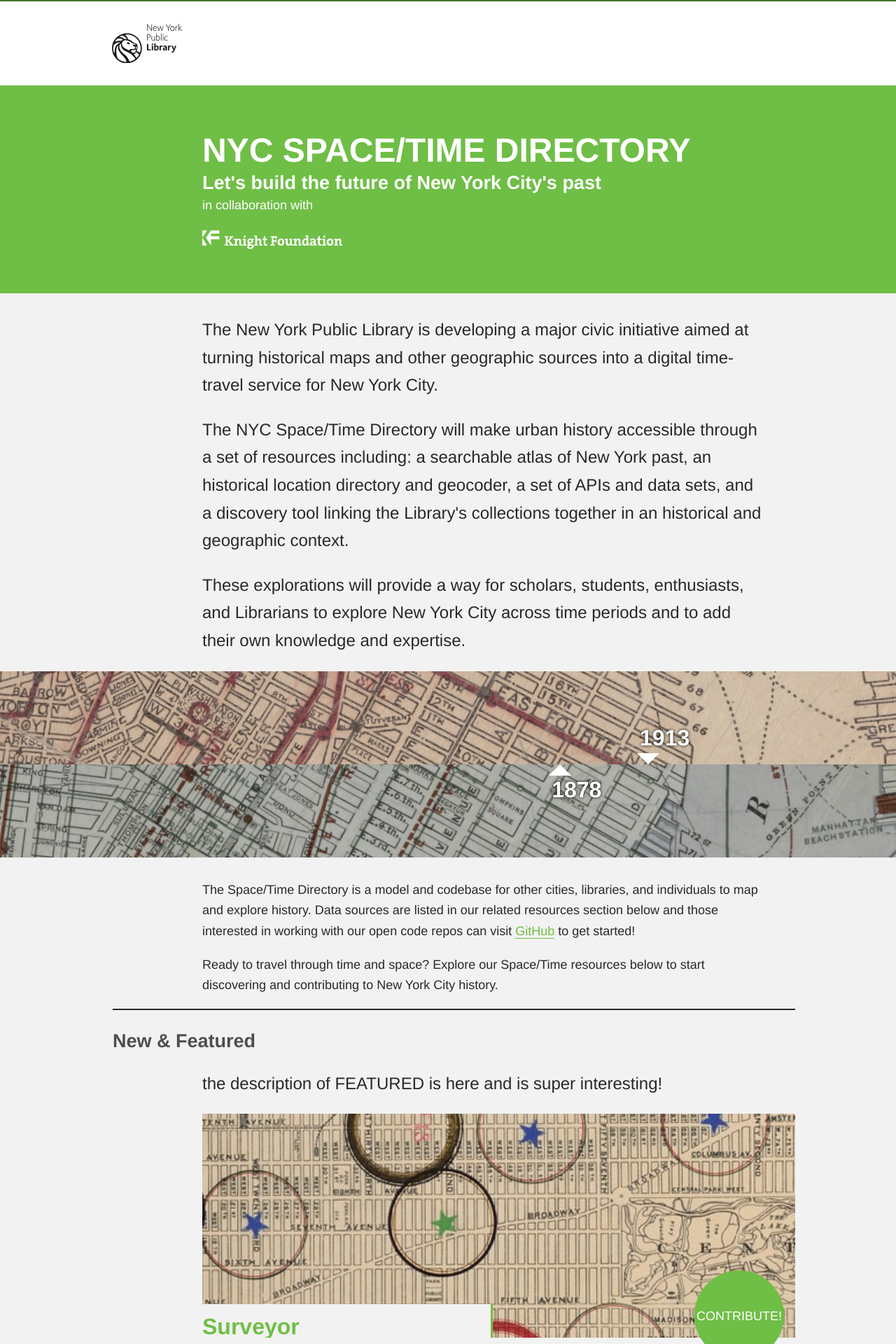
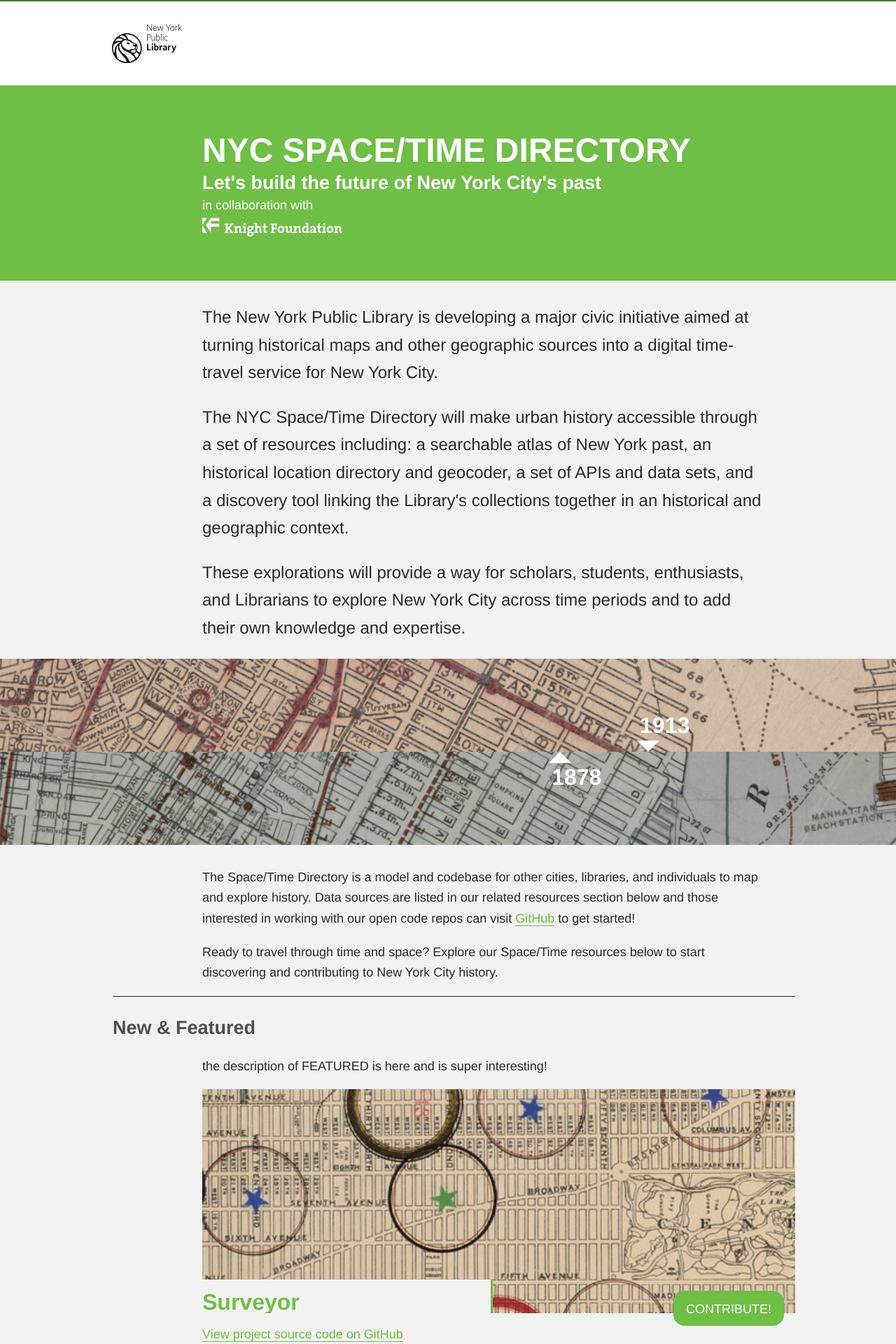
Before and after one commit to nypl-spacetime/nypl-spacetime.github.io, a Jekyll site: the page built from index.html, in a window 1280 px wide. Shown: the top 1920 px of the page at 70% size. Built offline with Jekyll 4.4.1, drawn with Linux system fonts in a browser that asks for light colours; some web fonts are replaced.

Commit message:
:space_invader: cta changes

```diff
--- a/_includes/header.html
+++ b/_includes/header.html
@@ -7,7 +7,6 @@
   <div class="content">
     <h1>NYC Space/Time Directory</h1>
     <h2>Let's build the future of New York City's past</h2>
-    <p>in collaboration with</p>
-    <p><a class="noborder" href="http://www.knightfoundation.org/"><img src="{{ site.baseurl }}/images/knight-logo.svg" class="knightlogo" /></a></p>
+    <p>in collaboration with<br /><a class="noborder" href="http://www.knightfoundation.org/"><img src="{{ site.baseurl }}/images/knight-logo.svg" class="knightlogo" /></a></p>
   </div>
 </div>
--- a/_includes/project-list.html
+++ b/_includes/project-list.html
@@ -6,7 +6,7 @@
 
 <h2 class="project-type">{{ the_category.title }}</h2>
 
-<p class="minor-headline">{{ the_category.description }}</p>
+<p>{{ the_category.description }}</p>
 
 <ul class="projects">
 {% for project in the_category.projects %}
--- a/css/main.scss
+++ b/css/main.scss
@@ -274,6 +274,10 @@
     margin: 0;
     color: white;
   }
+
+  h2 {
+    font-family: $mainfont;
+  }
 }
 
 .knightlogo {
@@ -341,7 +345,6 @@
     color: #fff;
     width: 5rem;
     text-align: center;
-    @include vendor-prefix('text-shadow', 0 0 4px #000);
 
     @media screen and (max-width: $mobilebreakpoint) {
       display: none;
@@ -429,7 +432,7 @@
 }
 
 h2.project-type {
-  border-top: 2px solid $textcolor;
+  border-top: 1px solid $textcolor;
   padding-top: 1em;
   font-family: $mainfont;
 }
@@ -444,6 +447,31 @@
 .projects li {
   width: 32%;
   box-sizing: border-box;
+}
+
+.cta {
+  position: absolute;
+  display: block;
+  background-color: $linkcolor;
+  border-radius: 1rem;
+  border: 2px solid $linkcolor;
+  color: white;
+  text-transform: uppercase;
+  text-align: center;
+  top: -4.6rem;
+  right: 1rem;
+  transition: all 0.1s;
+  padding: 0.6rem 1rem 0.4rem;
+
+  &:link, &:visited {
+    color: white;
+  }
+
+  &:hover {
+    color: $nypldarkgreen;
+    border-color: $nypldarkgreen;
+    background-color: white;
+  }
 }
 
 li.project-container {
@@ -505,6 +533,10 @@
       -webkit-box-decoration-break: clone;
     }
 
+    .cta {
+      top: -2rem;
+    }
+
     .project-image-container {
       height: 20rem;
     }
@@ -520,30 +552,3 @@
   }
 
 }
-
-.cta {
-  position: absolute;
-  display: block;
-  width: 8rem;
-  height: 8rem;
-  background-color: $linkcolor;
-  border-radius: 16rem;
-  border: 2px solid $linkcolor;
-  color: white;
-  line-height: 7;
-  text-transform: uppercase;
-  text-align: center;
-  top: -6rem;
-  right: 1rem;
-  transition: all 0.1s;
-
-  &:link, &:visited {
-    color: white;
-  }
-
-  &:hover {
-    color: $nypldarkgreen;
-    border-color: $nypldarkgreen;
-    background-color: white;
-  }
-}
```
